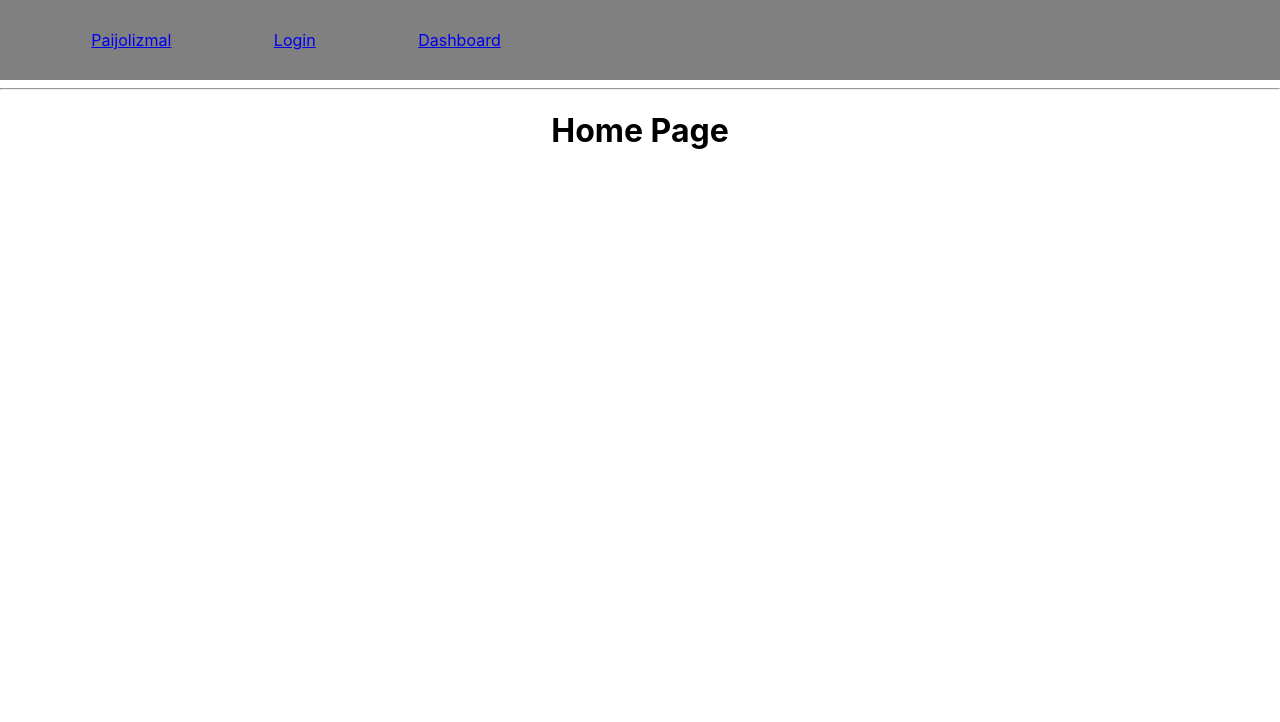
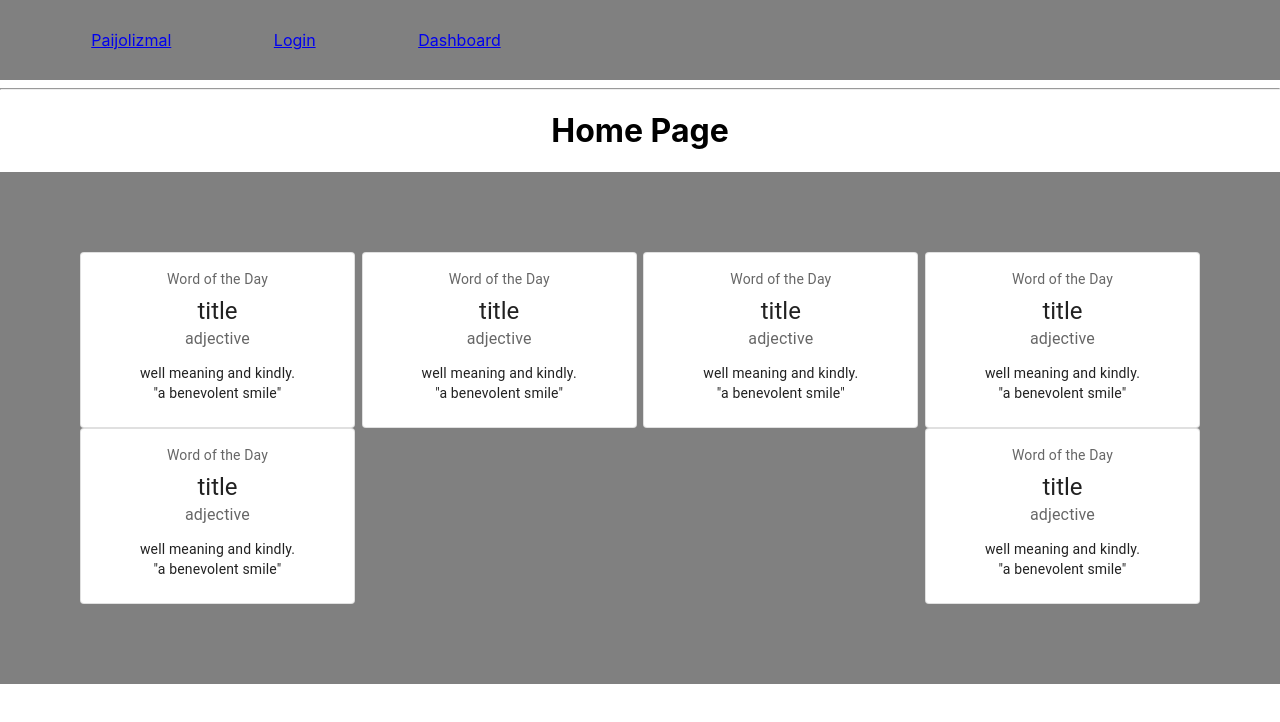
Before and after one commit to J5kinner/PaiJoLizMal, a React (Create React App) app: page / in a window 1280 px wide. Shown: the top 722 px of the page. Built offline with nearby package versions, Linux system fonts and the light colour scheme.

Commit message:
homepage note area + notes

```diff
--- a/src/assets/scss/layout/App.scss
+++ b/src/assets/scss/layout/App.scss
@@ -25,3 +25,11 @@ nav {
   align-items: center;
   list-style: none;
 }
+
+.note-space {
+  background: grey;
+  padding: 5em;
+  display: flex;
+  flex-wrap: wrap;
+  justify-content: space-between;
+}
--- /dev/null
+++ b/src/components/Note.js
@@ -0,0 +1,38 @@
+import React from "react";
+import Box from '@mui/material/Box';
+import Card from '@mui/material/Card';
+import CardActions from '@mui/material/CardActions';
+import CardContent from '@mui/material/CardContent';
+import Button from '@mui/material/Button';
+import Typography from '@mui/material/Typography';
+
+const NoteCard = (
+      <React.Fragment>
+        <CardContent>
+          <Typography sx={{ fontSize: 14 }} color="text.secondary" gutterBottom>
+            Word of the Day
+          </Typography>
+          <Typography variant="h5" component="div">
+              title
+          </Typography>
+          <Typography sx={{ mb: 1.5 }} color="text.secondary">
+            adjective
+          </Typography>
+          <Typography variant="body2">
+            well meaning and kindly.
+            <br />
+            {'"a benevolent smile"'}
+          </Typography>
+        </CardContent>
+
+      </React.Fragment>
+
+);
+
+export default function Note() {
+    return (
+        <Box sx={{ minWidth: 275 }}>
+        <Card variant="outlined">{NoteCard}</Card>
+      </Box>
+    )
+};
--- a/src/views/HomePage.js
+++ b/src/views/HomePage.js
@@ -6,12 +6,22 @@
  */
 
 import React from "react";
-import Navigation from "./Navigation";
+import Note from "../components/Note";
+import "../assets/scss/layout/App.scss"
 
 function HomePage() {
   return (
     <div>
       <h1>Home Page</h1>
+      <div className="note-space">
+      <Note/>
+      <Note/>
+      <Note/>
+      <Note/>
+      <Note/>
+      <Note/>
+
+      </div>
     </div>
   );
 }
```
Also changed, not shown: 1 other file (tests, documents, lock files or other folders).
